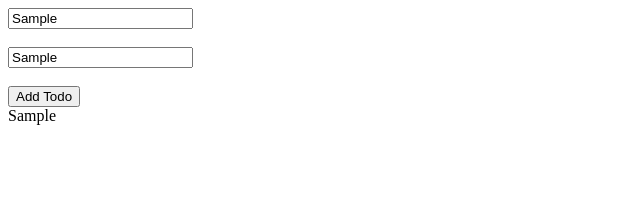
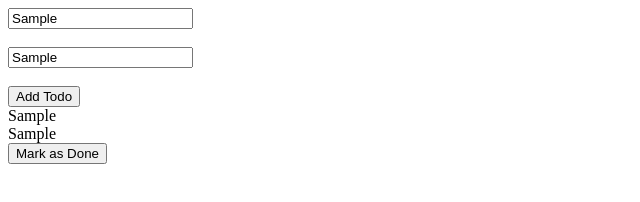
Before and after one commit to kevalmehta17/DOM, a plain HTML site: page dom3.html in a window 1280 px wide. Both pictures are taken after typing "Sample", "Sample" into the empty fields and a click on the button "Add Todo". Shown: the whole page, without its empty margins (0-640 px from the left). Drawn offline with Linux system fonts and the light colour scheme.

Commit message:
modified Dom3.html

```diff
--- a/dom3.html
+++ b/dom3.html
@@ -6,15 +6,45 @@
     <title>To-do</title>
   </head>
   <script>
+    let globalId = 1;
+
+    function markAsDone(todoId) {
+      const parent = document.getElementById(todoId);
+      parent.children[2].innerHTML = "Done!";
+    }
+
+    function createChild(title, description, id) {
+      let outerDiv = document.createElement("div");
+      let firstDiv = document.createElement("div");
+      firstDiv.innerHTML = title;
+      let secondDiv = document.createElement("div");
+      secondDiv.innerHTML = description;
+      let buttonDiv = document.createElement("button");
+      buttonDiv.innerHTML = "Mark as Done";
+      buttonDiv.setAttribute("onclick", `markAsDone(${id})`);
+      outerDiv.appendChild(firstDiv);
+      outerDiv.appendChild(secondDiv);
+      outerDiv.appendChild(buttonDiv);
+      outerDiv.setAttribute("id", id);
+      return outerDiv;
+    }
+
     function addTodo() {
       let title = document.querySelector(".title").value;
       let description = document.querySelector(".description").value;
-      let originalHtml = document.getElementById("container").innerHTML;
-      let outerDiv = document.createElement("div");
-      outerDiv.innerHTML = title;
-      document.getElementById("container").appendChild(outerDiv);
-      // document.getElementById("container").innerHTML =
-      //   originalHtml +
+      let parent = document.getElementById("container");
+      parent.appendChild(createChild(title, description, globalId++));
+      // let originalHtml = document.getElementById("container").innerHTML;
+
+      // buttonDiv.addEventListener("click", () => {
+      //   buttonDiv.innerText = "Done";
+      //   buttonDiv.disabled = true;
+      // });
+      // document.getElementById("container").appendChild(firstDiv);
+      // document.getElementById("container").appendChild(secondDiv);
+      // document.getElementById("container").appendChild(buttonDiv);
+      // // document.getElementById("container").innerHTML =
+      // //   originalHtml +
       //   `<div>${title}</div>
       // <div>${description}</div>
       // <button>Mark as done</button>`;
```
